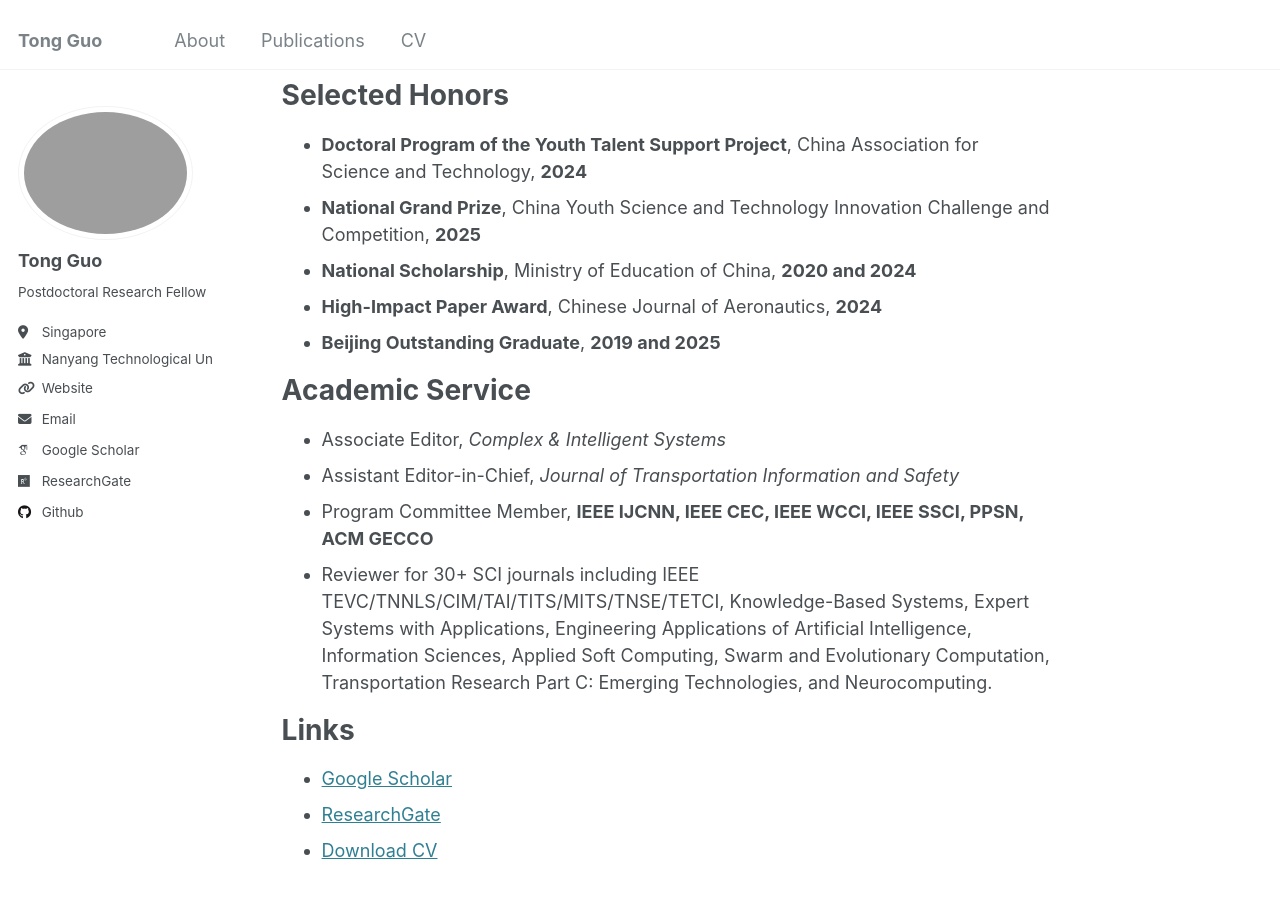
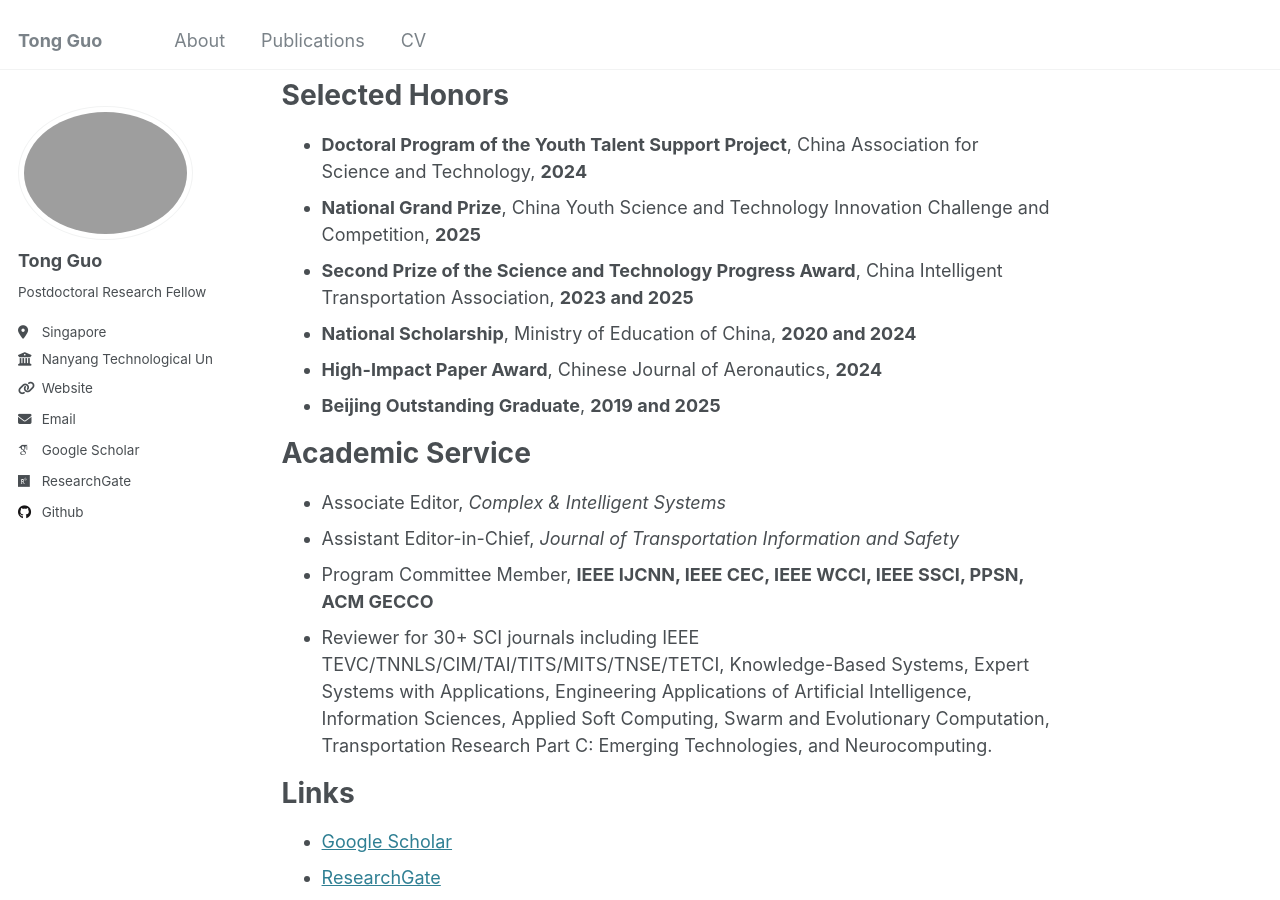
Before and after one commit to buaaguotong/buaaguotong.github.io, a Jekyll site: the page built from _pages/about.md, in a window 1280 px wide and 900 px high, scrolled down 305 px. Built offline with Jekyll 4.4.1, drawn with Linux system fonts in a browser that asks for light colours; some web fonts are replaced.

Commit message:
modified
Signed-off-by: buaaguotong <41051936+buaaguotong@users.noreply.github.com>

```diff
--- a/_pages/about.md
+++ b/_pages/about.md
@@ -15,6 +15,7 @@ Selected Honors
 ======
 * **Doctoral Program of the Youth Talent Support Project**, China Association for Science and Technology, **2024**
 * **National Grand Prize**, China Youth Science and Technology Innovation Challenge and Competition, **2025**
+*  **Second Prize of the Science and Technology Progress Award**, China Intelligent Transportation Association,  **2023 and 2025**
 * **National Scholarship**, Ministry of Education of China, **2020 and 2024**
 * **High-Impact Paper Award**, Chinese Journal of Aeronautics, **2024**
 * **Beijing Outstanding Graduate**, **2019 and 2025**
```
